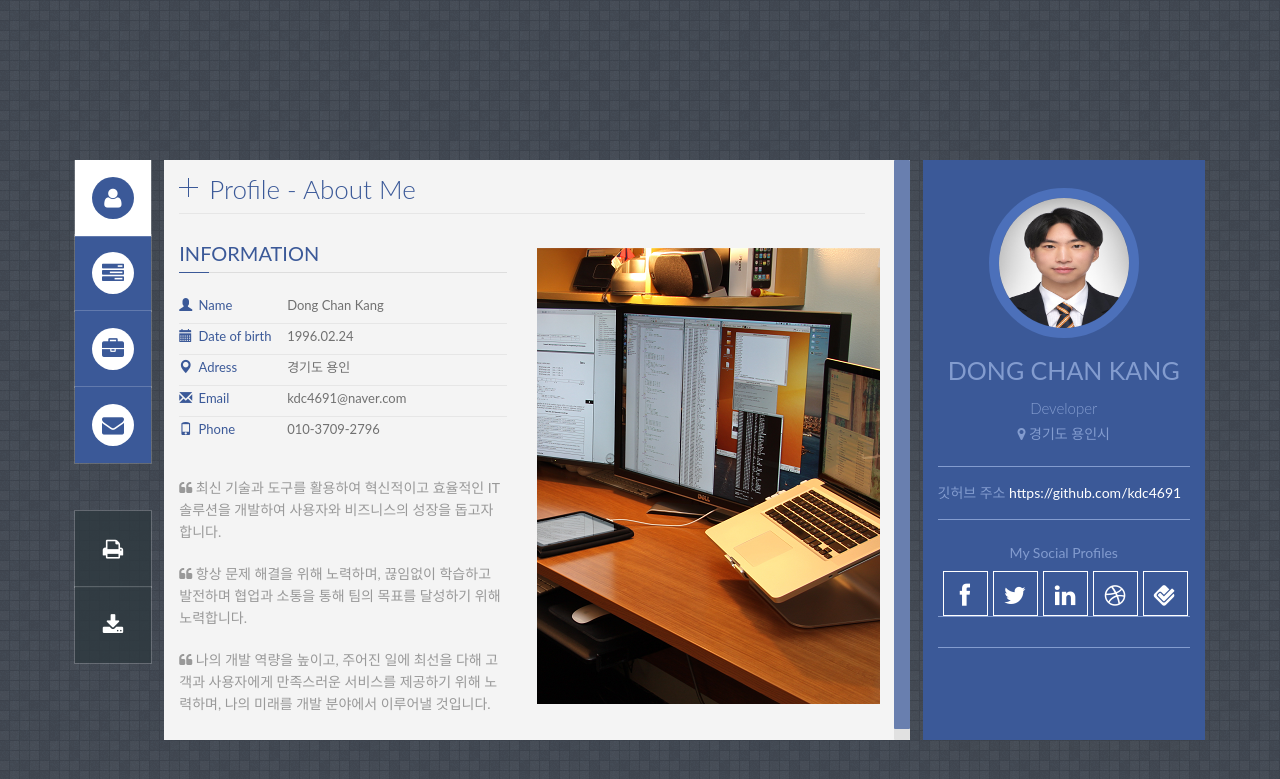
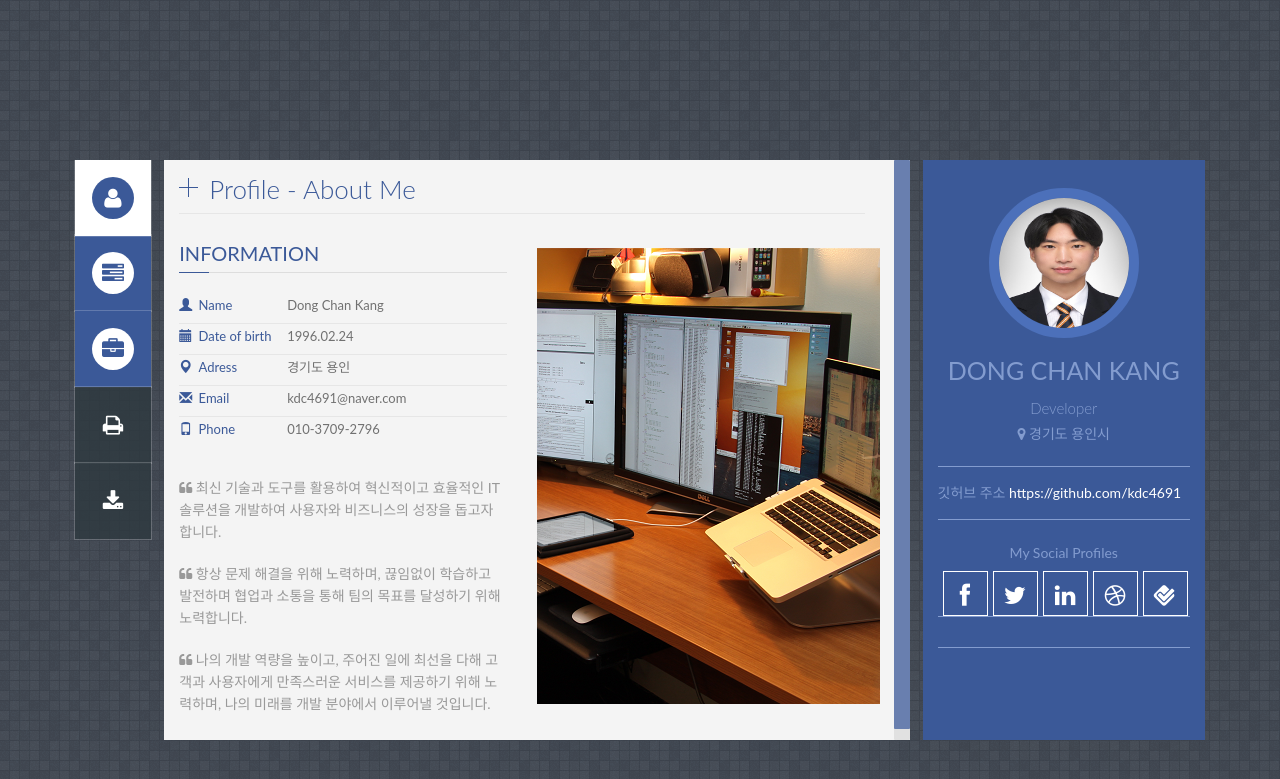
Before and after one commit to kdc4691/kdc4691.github.io, a Jekyll site: the page built from index.html, in a window 1280 px wide. Shown: the top 779 px of the page. Built offline with Jekyll 4.4.1, drawn with Linux system fonts in a browser that asks for light colours; some web fonts are replaced.

Commit message:
modify some datas

```diff
--- a/_includes/cv.html
+++ b/_includes/cv.html
@@ -137,7 +137,7 @@
 
         <!-- .title_content -->
         <div class="title_content" style="float: none;">
-            <div class="text_content">Hobbies Skills</div>
+            <div class="text_content">Hobbies</div>
             <div class="clear"></div>
         </div>
         <!-- /.title_content -->
@@ -160,19 +160,19 @@
             <!-- /.skillbar -->
 
             <!-- .skillbar -->
-            <div class="skillbar clearfix " data-percent="85%">
+            <!-- <div class="skillbar clearfix " data-percent="85%">
                 <div class="skillbar-title"><span>Reading</span></div>
                 <div class="skillbar-bar"></div>
                 <div class="skill-bar-percent">85%</div>
-            </div>
+            </div> -->
             <!-- /.skillbar -->
 
             <!-- .skillbar -->
-            <div class="skillbar clearfix " data-percent="70%">
+            <!-- <div class="skillbar clearfix " data-percent="70%">
                 <div class="skillbar-title"><span>Travelling</span></div>
                 <div class="skillbar-bar"></div>
                 <div class="skill-bar-percent">70%</div>
-            </div>
+            </div> -->
             <!-- /.skillbar -->
         </div>
 
--- a/index.html
+++ b/index.html
@@ -137,10 +137,10 @@
             <i class="fa fa-bullhorn icon_menu"></i>
         </li> -->
 
-        <li class="tabs-contact hi-icon-wrap hi-icon-effect-5 hi-icon-effect-5a" data-tab-name="contact" style="margin-bottom: 48px !important;">
+        <!-- <li class="tabs-contact hi-icon-wrap hi-icon-effect-5 hi-icon-effect-5a" data-tab-name="contact" style="margin-bottom: 48px !important;">
             <span class="tite-list">contact</span>
             <i class="fa fa-envelope icon_menu"></i>
-        </li>
+        </li> -->
 
         <a href="#" id="print"><i class="fa fa-print icon_print"></i> </a>
         <a href="#" id="downlowd"><i class="fa fa-download icon_print"></i> </a>
@@ -162,7 +162,7 @@
 
 <!-- {% include /blog.html %} -->
 
-{% include /contact.html %}
+<!-- {% include /contact.html %} -->
 
 
 </div>
```
